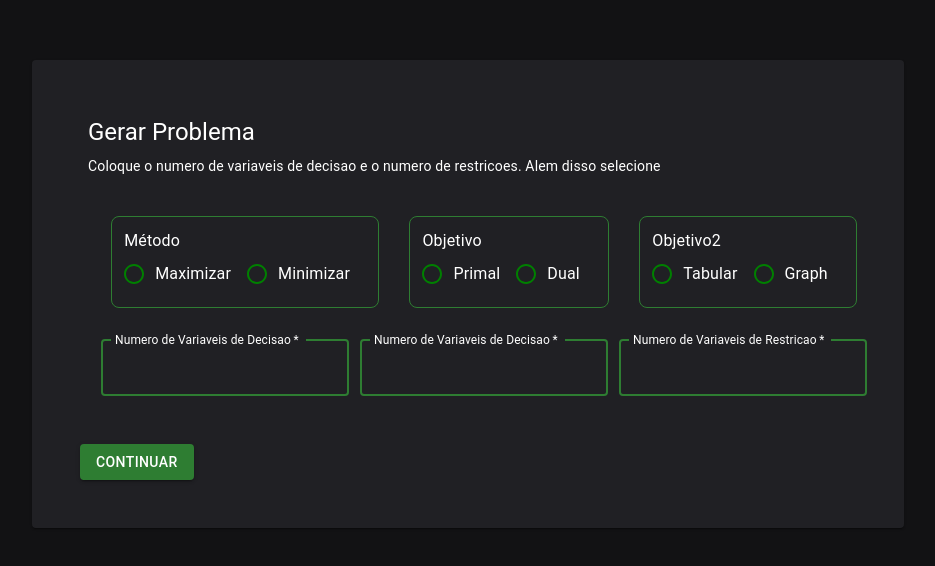
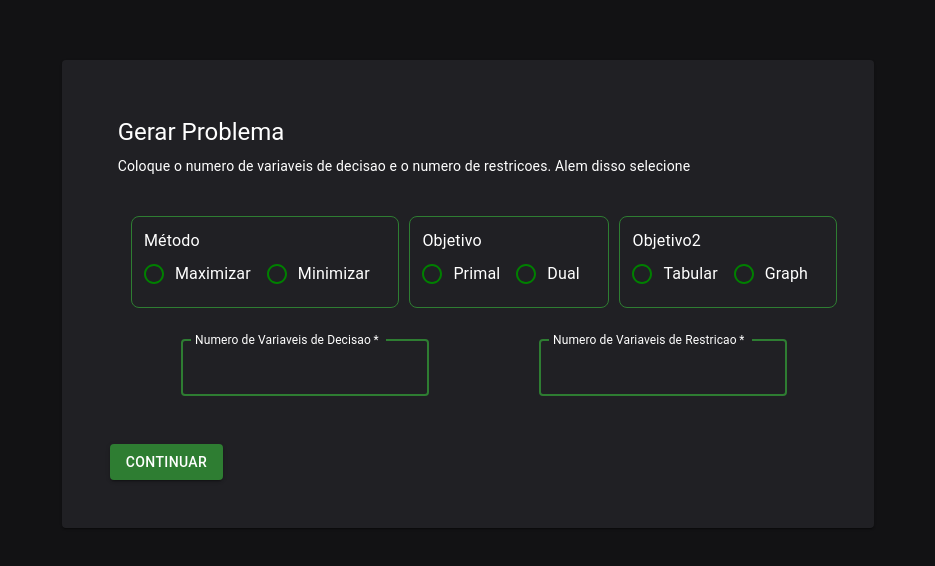
Before and after one commit to Ericles-Miller/simplex, a React (Vite) app in the folder Simplex/: page / in a window 1280 px wide. Shown: the part 106-672 px from the top of the page, without its empty margins (172-1107 px from the left). Built offline with nearby package versions, Linux system fonts and the light colour scheme.

Commit message:
insert condition graph

```diff
--- a/Simplex/src/Components/FormCreateProblem.tsx
+++ b/Simplex/src/Components/FormCreateProblem.tsx
@@ -141,7 +141,7 @@ export function FormCreateProblem() {
             </div>
           </div>
           <div className={styles.inputText}>
-            {dataProblem.type === 'Graph' ? <TextField
+            {dataProblem.type === "Graph" ? <TextField
               name="numberVariable"
               value={dataProblem?.numberVariable}
               onChange={handleNewDataChange}
@@ -151,24 +151,12 @@ export function FormCreateProblem() {
               color="success"
               focused
               required
-              InputProps={{ inputProps: { min: 0, max:2 } }}
+              InputProps={{ inputProps: { min: 1, max:2 } }}
 
             /> :
             <TextField
               name="numberVariable"
-              value={dataProblem?.numberVariable}
-              onChange={handleNewDataChange}
-              id="numberVariable"
-              label="Numero de Variaveis de Decisao"
-              type='number'
-              color="success"
-              focused
-              required
-              InputProps={{ inputProps: { min: 0 } }}
-
-            />}
-            <TextField
-              name="numberVariable"
+              InputProps={{ inputProps: { min: 1 } }}
               value={dataProblem?.numberVariable}
               onChange={handleNewDataChange}
               id="numberVariable"
@@ -178,7 +166,8 @@ export function FormCreateProblem() {
               focused
               required
 
-            />
+            />}
+
             <TextField
               name="numberConstraints"
               value={dataProblem?.numberConstraints}
@@ -188,7 +177,7 @@ export function FormCreateProblem() {
               type='number'
               color="success"
               focused
-              InputProps={{ inputProps: { min: 0 } }}
+              InputProps={{ inputProps: { min: 1 } }}
               required
             />
           </div>
--- a/Simplex/src/Components/GenerateProblem.tsx
+++ b/Simplex/src/Components/GenerateProblem.tsx
@@ -93,6 +93,7 @@ export function GenerateProblem() {
                   focused
                   onChange={(event) => HandleChangesConstraints(`x${index + 1}`, event.target.value)}
                   required
+                  InputProps={{ inputProps: { min: 0 } }}
                 />
                 {index != object.data.numberConstraints - 1 ? <strong style={{ marginLeft: '0.5rem' }}>+</strong> : null}
               </div>
@@ -120,6 +121,7 @@ export function GenerateProblem() {
                         focused
                         onChange={(event) => HandleChangesVariable(row, `x${column + 1}`, event.target.value)}
                         required
+                        InputProps={{ inputProps: { min: 0 } }}
                       />
                       {column != object.data.numberConstraints - 1 ? <strong style={{ marginLeft: '0.5rem', marginRight: '0.5rem' }}>+</strong> : null}
                     </div>
@@ -141,6 +143,7 @@ export function GenerateProblem() {
                     focused
                     onChange={(event) => HandleChangesVariable(row, 'result', event.target.value)}
                     required
+                    //InputProps={{ inputProps: { min: 0 } }}
                   />
                 </div>
               )
```
